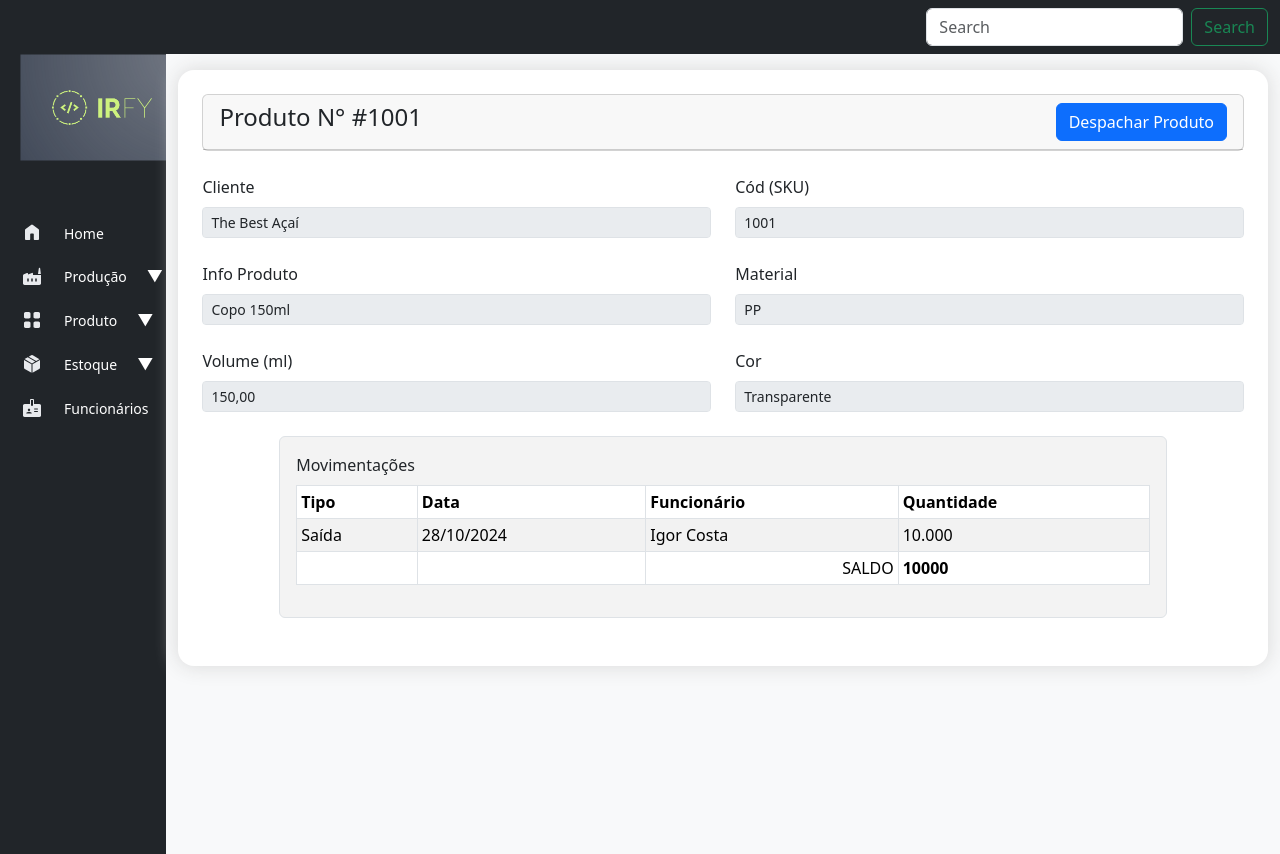
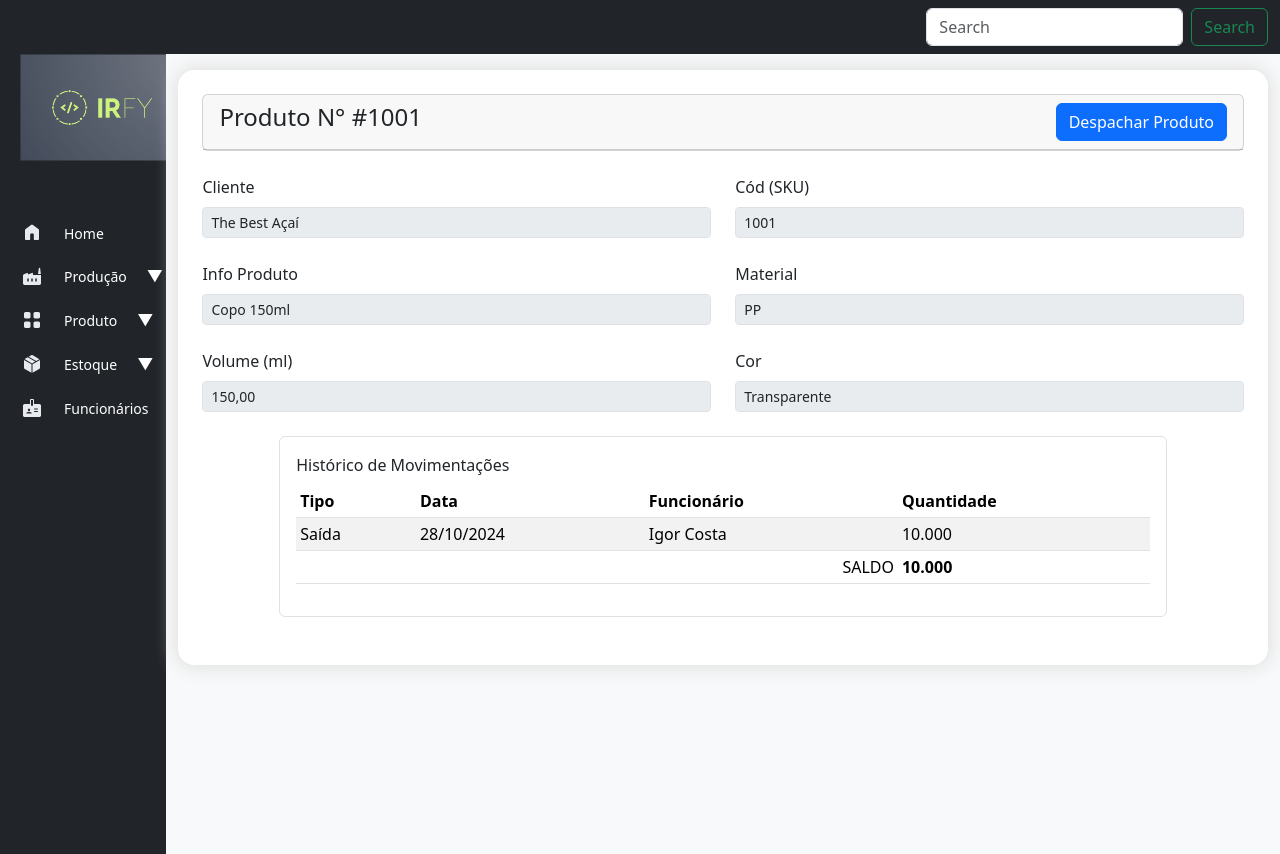
Before and after one commit to igorcosta01/trackprod, a Django app: page /estoque/produto_acabado/3/ in a window 1280 px wide. Run offline with Django 5.2, Linux system fonts and the light colour scheme; data comes from the database, SQL or seed files in the repository; both versions use the stored data as it was after the commit; some libraries are stand-ins or nearby versions.

Commit message:
Adicionando estilização de tables

```diff
--- a/estoque/templates/estoque_acabado/produto_acabado.html
+++ b/estoque/templates/estoque_acabado/produto_acabado.html
@@ -53,9 +53,9 @@
 </div>
 <div class="row d-flex justify-content-center">
 
-    <div class="col-md-10 mb-4 p-3 border rounded" style="background-color: #f3f3f3;">
-        <label class="form-label">Movimentações</label>
-        <table class="table table-bordered table-striped table-sm">
+    <div class="col-md-10 mb-4 p-3 border rounded">
+        <label class="form-label">Histórico de Movimentações</label>
+        <table class="table table-striped table-sm">
             <thead>
                 <tr>
                     <th>Tipo</th>
@@ -80,8 +80,8 @@
                 <tr>
                     <td></td>
                     <td></td>
-                    <td style="text-align: end;"> SALDO</td>
-                    <td> <strong> {{ produto_acabado.quantidade }} </strong></td>
+                    <td style="text-align: end; background-color: white;"> SALDO</td>
+                    <td> <strong> {{ produto_acabado.quantidade | intcomma }} </strong></td>
                 </tr>
             </tbody>
         </table>
--- a/producao/templates/producao/list-ordem-producao.html
+++ b/producao/templates/producao/list-ordem-producao.html
@@ -24,8 +24,8 @@
 {% endblock buttons %}
 
 </br>
-    <table class="table table-bordered table-hover">
-        <thead >
+    <table class="table table-striped table-hover">
+        <thead>
           <tr>
             <th scope="col">OP</th>
             <th scope="col">Cliente</th>
@@ -41,7 +41,7 @@
         </thead>
         <tbody class="table">
         {% for ordem_producao in ordens_producao %}
-          <tr onclick="window.location.href='{% url 'ordem_producao' ordem_producao.id  %}'">
+          <tr style="cursor: pointer;" onclick="window.location.href='{% url 'ordem_producao' ordem_producao.id  %}'">
               <!-- Apesar do HTML está apontando erro, essa linha funciona normalmente -->
               <td scope="row">{{ ordem_producao.id }}</td>
               <td>{{ ordem_producao.cliente.nome_cliente }}</td>
```
Also changed, not shown: db.sqlite3.
